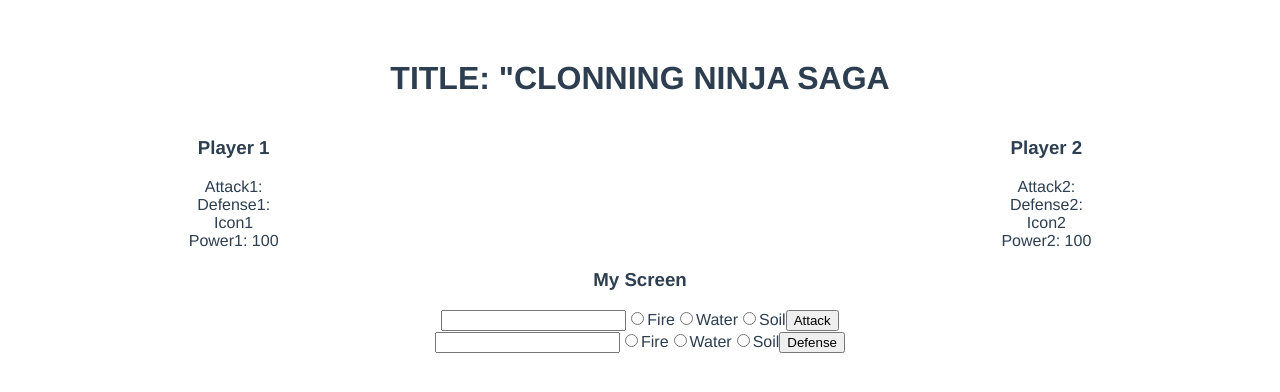
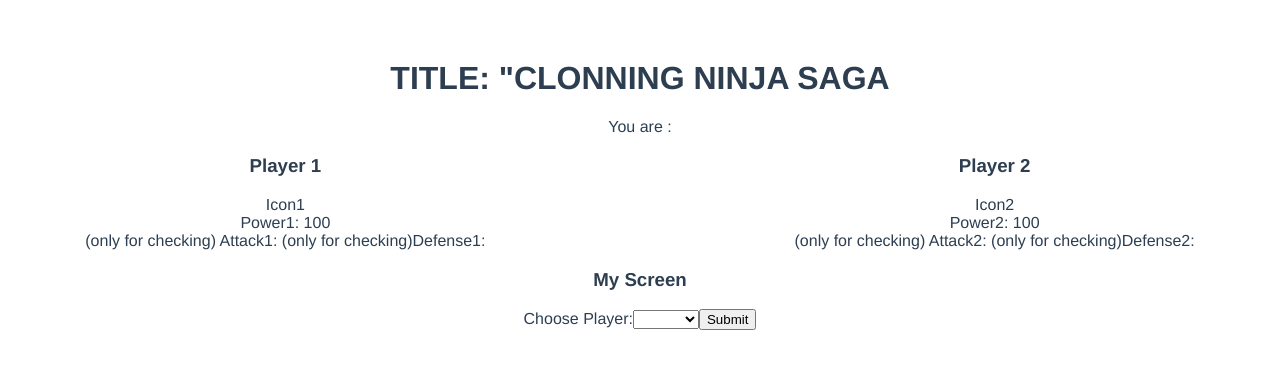
Before and after one commit to 2maleek/clonning-ninja-saga, a Vue app in the folder client/: page / in a window 1280 px wide. Shown: the top 392 px of the page. Built offline with nearby package versions, Linux system fonts and the light colour scheme; no server answers.

Commit message:
hide show form defense and attack for rotation rotation for defense and attack is working after player choose player1 or 2, form choose player hide player2 start to prepare defense player1 attack player1 prepare defense player2 attack

```diff
--- a/client/src/components/Gameboard.vue
+++ b/client/src/components/Gameboard.vue
@@ -1,38 +1,50 @@
 <template>
   <div>
     <h1>TITLE: "CLONNING NINJA SAGA</h1>
+    <div>You are : {{player}}</div>
     <div class="arena">
         <div>
             <h3>Player 1</h3>
-            <div class="modeAttack">Attack1: {{attack1}}</div>
-            <div class="modeDefense">Defense1: {{defense1}}</div>
+            <div class="modeAttack" v-if="showOne">Attack1: {{attack1}} $$$$$===</div>
+            <div class="modeDefense" v-if="showTwo">Defense1: {{defense1}}</div>
             <div class="avatar">Icon1</div>
             <div class="power">Power1: {{power1}}</div>
+               (only for checking) Attack1: {{attack1}}
+               (only for checking)Defense1: {{defense1}}
         </div>
         <div class="winnerwarning"></div>
         <div>
             <h3>Player 2</h3>
-            <div class="modeAttack">Attack2: {{attack2}}</div>
-            <div class="modeDefense">Defense2: {{defense2}}</div>
+            <div class="modeAttack" v-if="showTwo"> ====$$$$ {{attack2}}</div>
+            <div class="modeDefense" v-if="showOne">{{defense2}}</div>
+
             <div class="avatar">Icon2</div>
             <div class="power">Power2: {{power2}}</div>
+               (only for checking) Attack2: {{attack2}}
+               (only for checking)Defense2: {{defense2}}
         </div>
     </div>
     <div class="privateScreen">
         <h3>My Screen</h3>
         <div class="warningReady"></div>
-        <div class="chooseAttack">
+        <form v-if="choosePlayer">
+            <label>Choose Player:</label>
+            <select v-model="player">
+                <option>player1</option>
+                <option>player2</option>
+            </select>
+             <button @click="sendPlayer">Submit</button>
+        </form>
+        <div class="chooseAttack" v-if="attackShow">
             <form>
-                <input type="text" v-model="player">
                 <input type="radio" value="fire" v-model="elementAttack"><label>Fire</label>
                 <input type="radio" value="water" v-model="elementAttack"><label>Water</label>
                 <input type="radio" value="soil" v-model="elementAttack"><label>Soil</label>
                 <button @click="sendAttack">Attack</button>
             </form>
         </div>
-        <div class="chooseDefense">
+        <div class="chooseDefense" v-if="defenseShow">
             <form>
-                <input type="text" v-model="player">
                 <input type="radio" value="fire" v-model="elementDefense"><label>Fire</label>
                 <input type="radio" value="water" v-model="elementDefense"><label>Water</label>
                 <input type="radio" value="soil" v-model="elementDefense"><label>Soil</label>
@@ -62,6 +74,11 @@ export default {
         elementDefense: '',
         msgAttack : null,
         msgDefense : null,
+        defenseShow: false,
+        attackShow: false,
+        choosePlayer: true,
+        showOne: false,
+        showTwo: false
     }
   },
   created: function(){
@@ -73,21 +90,37 @@ export default {
       })
       socket.on('msgDefense', (defense)=>{
           console.log(defense, "....defense")
-          this.fungsi()
           this.defenseArena(defense)
+      })
+      socket.on('msgPlayer', (play)=>{
+          console.log(play, "....player dari lawan")
+          console.log(this.player)
+          this.choosePlayer = false
+          if(play==='player1'){
+              this.player='player2'
+              this.defenseShow = true
+          } else {
+              this.player='player1'
+          }
       })
   },
   methods:{
-    fungsi(){
-        console.log('fungsi')
-    },
+
     attackArena(attack){
         if(attack.player === 'player1'){
+            if(this.player === 'player1'){
+                this.showOne = true
+                this.defenseShow = true //step3 giliran player1 siapkan defense
+            }
               this.attack1 = attack.elementAttack
               console.log(this.attack1, "......attack1")
               this.power2 =this.power2- fighting(this.defense2, this.attack1)
               console.log(this.power2, "......power2")
           } else {
+            if(this.player === 'player2'){
+                this.showTwo = true
+                this.defenseShow = true //one cycle - mulai step1
+            }
               this.attack2 = attack.elementAttack
               console.log(this.attack2, "......attack2")
               this.power1 =this.power1- fighting(this.defense1, this.attack2)
@@ -96,10 +129,16 @@ export default {
     },
     defenseArena(defense){
         if(defense.player === 'player1'){
+            if(this.player==='player2'){
+                this.attackShow = true //step4 player2 attack
+            }
               console.log(defense.elementDefense,'pl1-defense')
               this.defense1 = defense.elementDefense
               console.log(this.defense1, 'defense1-----')
           } else {
+            if(this.player==='player1'){
+                this.attackShow = true //step2 player1 attack
+            }
               console.log('pl2-defense')
               this.defense2 = defense.elementDefense
               console.log(this.defense2, 'defense2-----')
@@ -107,7 +146,7 @@ export default {
     },
     sendAttack (event){
         event.preventDefault();
-        this.fungsi()
+        this.attackShow = false
         //mengisi attack sendiri
         // if(this.player === 'player1'){
         //     this.attack1 = this.elementAttack
@@ -124,7 +163,9 @@ export default {
     },
     sendDefense (event){
         event.preventDefault();
-        this.fungsi()
+        this.defenseShow = false
+        this.showOne = false
+        this.showTwo = false
         //mengisi desfense sendiri
         // if(this.player === 'player1'){
         //     this.defense1 = this.elementDefense
@@ -138,7 +179,17 @@ export default {
         }
         console.log(this.msgDefense,'----msgdefense')
         socket.emit('msgDefense', this.msgDefense) //kirim ke socket elementDefense
-    }
+    },
+    sendPlayer(event){
+        event.preventDefault()
+        console.log('sendplayer')
+        console.log(this.player)
+        this.choosePlayer = false
+        if(this.player==='player2'){
+            this.defenseShow = true // step1 player2 siapkan defense
+        }
+        socket.emit('msgPlayer', this.player) //kirim ke socket player
+    },
   }
 };
 
```
Also changed, not shown: 1 other file (tests, documents, lock files or other folders).
